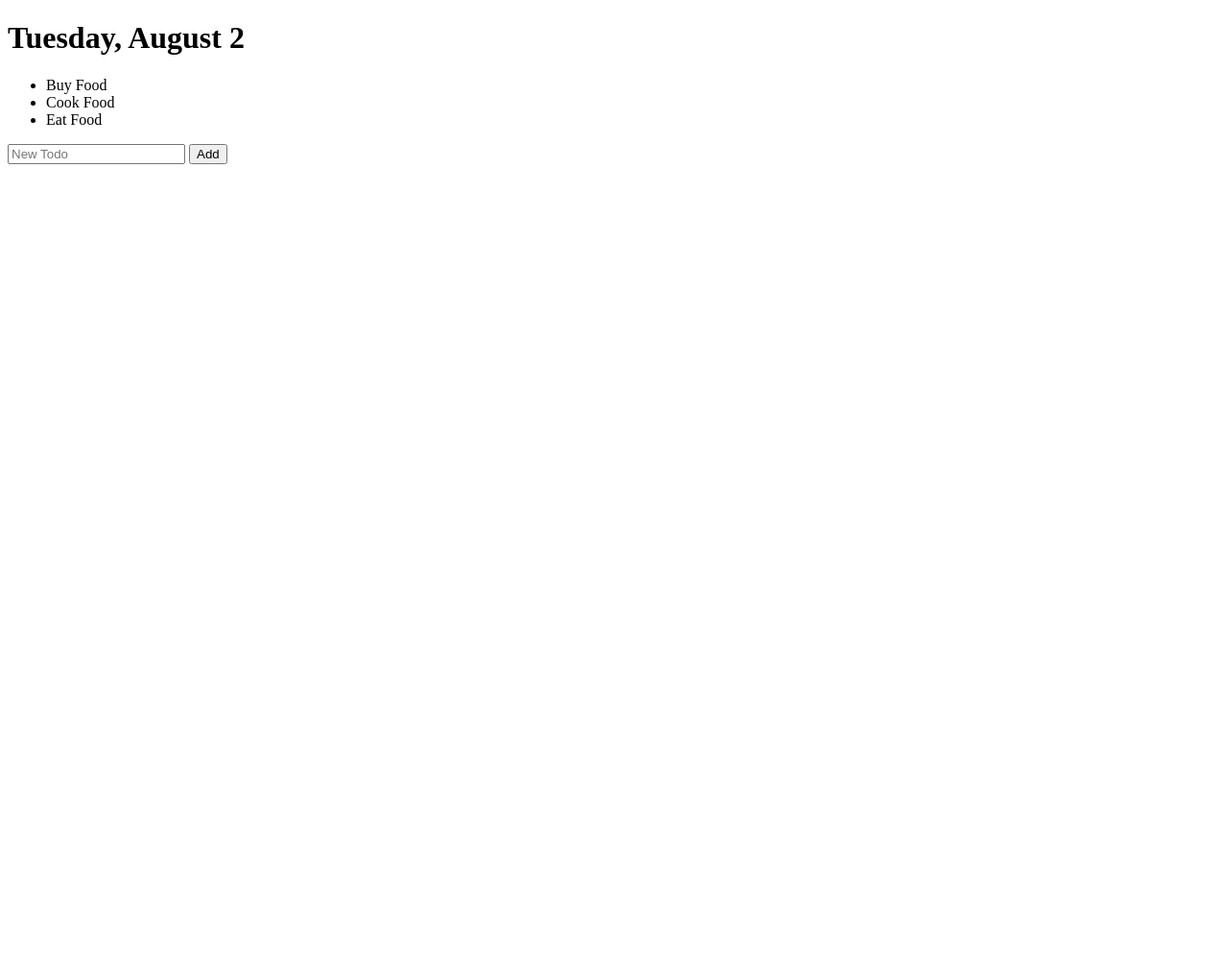
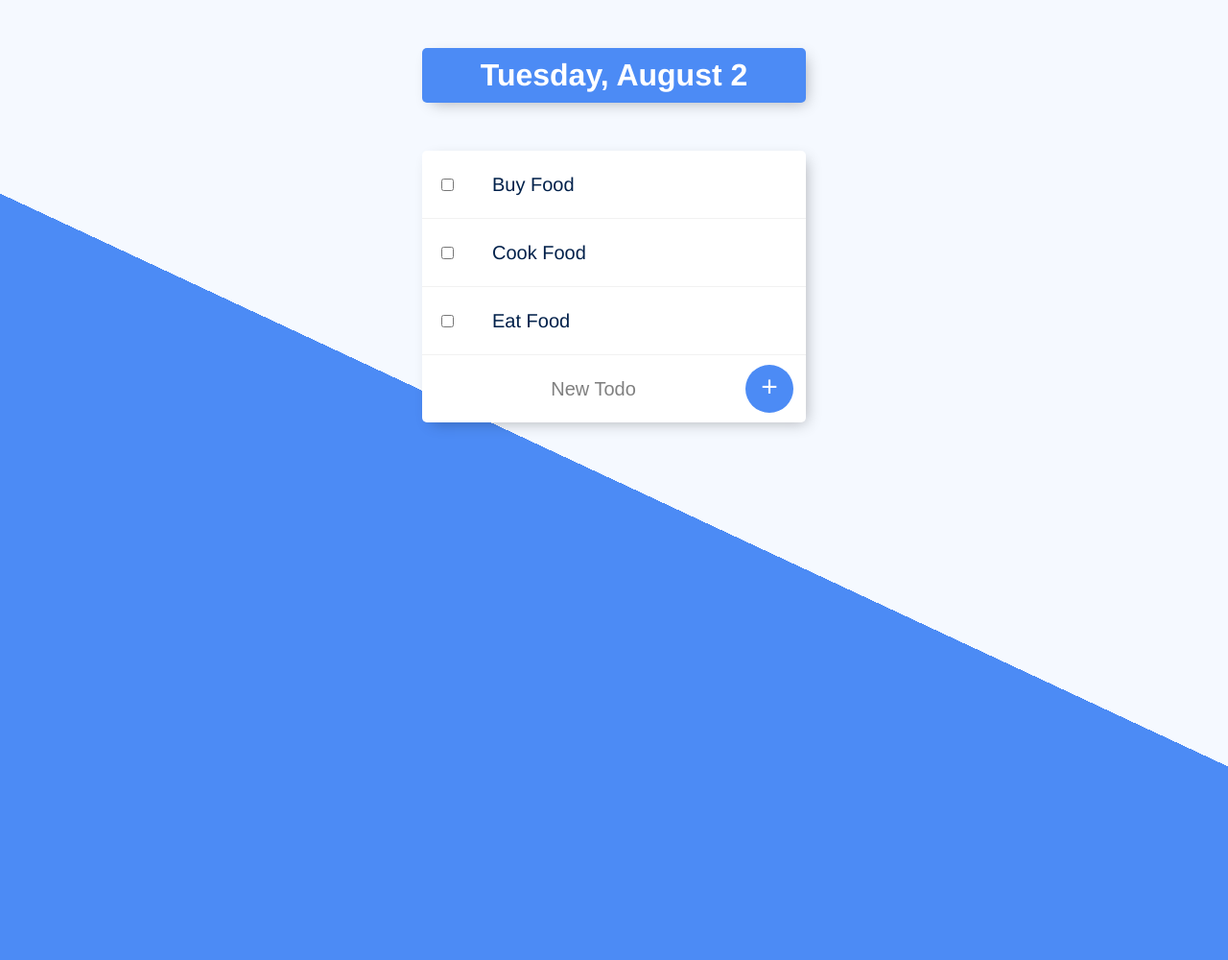
Before and after one commit to mridle582/todolist, a Node server app: page / in a window 1280 px wide. Shown: the whole page at 96% size. Before the commit the page ends 171 px from the top, so only its background shows below. Run offline with Node 20, Linux system fonts and the light colour scheme.

Commit message:
add css template

```diff
--- a/app.js
+++ b/app.js
@@ -3,7 +3,7 @@ const bodyParser = require("body-parser");
 
 const app = express();
 
-var tasks = ["Buy Food","Cook Food", "Eat Food"];
+let tasks = ["Buy Food","Cook Food", "Eat Food"];
 
 app.set("view engine", "ejs");
 
@@ -11,17 +11,19 @@ app.use(bodyParser.urlencoded({
     extended: true
 }));
 
+app.use(express.static("public"));
+
 app.get("/", (req, res) => {
 
-    var today = new Date();
+    let today = new Date();
 
-    var options = {
+    let options = {
         weekday: "long",
         day: "numeric",
         month: "long"
     };
 
-    var day = today.toLocaleDateString("en-US", options);
+    let day = today.toLocaleDateString("en-US", options);
 
     res.render('list', {
         day: day,
@@ -31,7 +33,7 @@ app.get("/", (req, res) => {
 });
 
 app.post("/", (req, res) => {
-    var task = req.body.newTask;
+    let task = req.body.newTask;
     tasks.push(task);
     res.redirect("/");
 });
--- /dev/null
+++ b/public/css/styles.css
@@ -0,0 +1,96 @@
+html {
+  background-color: #f5f9ff;
+  background-image: -webkit-linear-gradient(65deg, #4c8bf5 50%, #f5f9ff 50%);
+  min-height: 1000px;
+  font-family: 'helvetica neue';
+}
+
+h1 {
+  color: #fff;
+  padding: 10px;
+}
+
+.box {
+  max-width: 400px;
+  margin: 50px auto;
+  background: white;
+  border-radius: 5px;
+  box-shadow: 5px 5px 15px -5px rgba(0, 0, 0, 0.3);
+}
+
+#heading {
+  background-color: #4c8bf5;
+  text-align: center;
+}
+
+.item {
+  min-height: 70px;
+  display: flex;
+  align-items: center;
+  border-bottom: 1px solid #F1F1F1;
+}
+
+.item:last-child {
+  border-bottom: 0;
+}
+
+input:checked+p {
+  text-decoration: line-through;
+  text-decoration-color: #4c8bf5;
+}
+
+input[type="checkbox"] {
+  margin: 20px;
+}
+
+p {
+  margin: 0;
+  padding: 20px;
+  font-size: 20px;
+  font-weight: 200;
+  color: #00204a;
+}
+
+form {
+  text-align: center;
+  margin-left: 20px;
+}
+
+button {
+  min-height: 50px;
+  width: 50px;
+  border-radius: 50%;
+  border-color: transparent;
+  background-color: #4c8bf5;
+  color: #fff;
+  font-size: 30px;
+  padding-bottom: 6px;
+  border-width: 0;
+}
+
+input[type="text"] {
+  text-align: center;
+  height: 60px;
+  top: 10px;
+  border: none;
+  background: transparent;
+  font-size: 20px;
+  font-weight: 200;
+  width: 313px;
+}
+
+input[type="text"]:focus {
+  outline: none;
+  box-shadow: inset 0 -3px 0 0 #4c8bf5;
+}
+
+::placeholder {
+  color: grey;
+  opacity: 1;
+}
+
+footer {
+  color: white;
+  color: rgba(0, 0, 0, 0.5);
+  text-align: center;
+}
--- a/views/list.ejs
+++ b/views/list.ejs
@@ -1,30 +1,36 @@
 <!DOCTYPE html>
 <html lang="en">
+
 <head>
     <meta charset="UTF-8">
     <meta http-equiv="X-UA-Compatible" content="IE=edge">
     <meta name="viewport" content="width=device-width, initial-scale=1.0">
+    <link rel="stylesheet" href="css/styles.css">
     <title>To Do List</title>
 </head>
+
 <body>
 
-    <h1><%= day %></h1>
+    <div class="box" id="heading">
+        <h1><%= day %></h1>
+    </div>
 
-    <ul>
+    <div class="box">
+
         <% tasks.forEach(task => { %>
-         <li> <%= task %> </li>
+        <div class="item">
+            <input type="checkbox">
+            <p> <%= task %> </p>
+        </div>
         <% }) %>
-    </ul>
 
-    <form action="/" method="post">
-        <input type="text" name="newTask" placeholder="New Todo">
-        <button type="submit" name="button">Add</button>
-    </form>
+        <form class="item" action="/" method="post">
+            <input type="text" name="newTask" placeholder="New Todo" autocomplete="off">
+            <button type="submit" name="button">+</button>
+        </form>
 
-    <!-- <% if (day === "Saturday" || day === "Sunday") { %>
-        <h1 style="color: purple"><%= day %> ToDo List</h1>
-    <% } else { %>
-        <h1 style="color: blue"><%= day %> ToDo List</h1>
-    <% } %> -->
+    </div>
+
 </body>
+
 </html>
```
